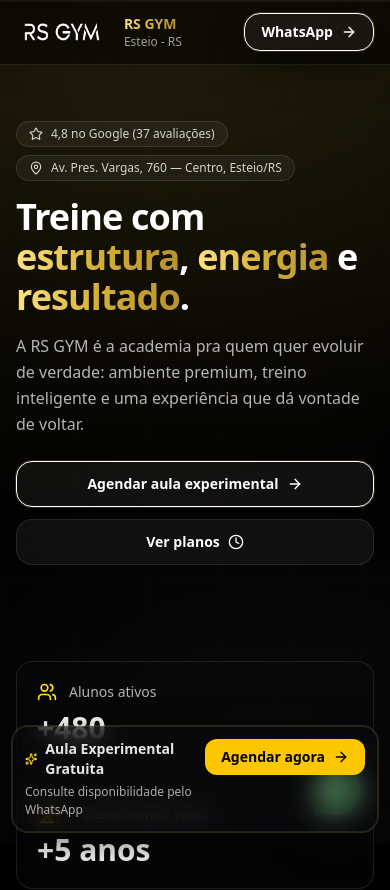
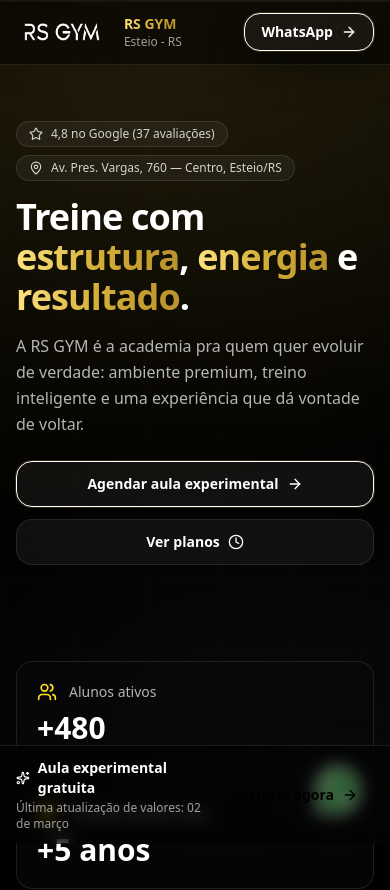
Before and after one commit to Rafael-Turossi-Vargas/RS-GYM-PUBLIC, a React (Vite) app: page / in a window 390 px wide. Shown: the top 890 px of the page. Built offline with nearby package versions, Linux system fonts and the light colour scheme.

Commit message:
Initial commit RS-GYM website

```diff
--- a/src/components/StickyTrialBar.tsx
+++ b/src/components/StickyTrialBar.tsx
@@ -1,51 +1,36 @@
-import React from "react";
 import { ArrowRight, Sparkles } from "lucide-react";
 import { buildWhatsAppLink } from "../lib/brand";
-
-function formatPtBRDate(d: Date) {
-  // 02 de março (sem ano, bem “marketing”)
-  return d.toLocaleDateString("pt-BR", { day: "2-digit", month: "long" });
-}
 
 export default function StickyTrialBar() {
   const wa = buildWhatsAppLink();
 
-  // ✅ Urgência “real” e discreta
-  const updatedLabel = React.useMemo(() => {
-    const now = new Date();
-    return `Consulte disponibilidade pelo WhatsApp`;
-  }, []);
+  const lastUpdate = new Date().toLocaleDateString("pt-BR", {
+    day: "2-digit",
+    month: "long",
+  });
 
   return (
-    <>
-      {/* ✅ Mobile bottom sticky */}
-      <div className="fixed inset-x-0 bottom-0 z-[60] block md:hidden">
-        <div className="mx-auto max-w-6xl px-3 pb-3">
-          <div className="glass shadow-glow rounded-2xl p-3">
-            <div className="flex items-start justify-between gap-3">
+    <div className="fixed inset-x-0 bottom-0 z-[60] border-t border-white/10 bg-black/70 backdrop-blur supports-[backdrop-filter]:bg-black/55">
+      <div className="mx-auto flex w-full max-w-6xl items-center justify-between gap-3 px-4 py-3 sm:px-6 lg:px-8">
         <div className="min-w-0">
-                <div className="flex items-center gap-2 text-sm text-white/90">
-                  <Sparkles className="h-4 w-4 text-yellow-300" />
-                  <span className="font-semibold">Aula Experimental Gratuita</span>
+          <div className="flex items-center gap-2 text-sm font-semibold text-white">
+            <Sparkles className="h-4 w-4 text-gold-500" />
+            Aula experimental gratuita
           </div>
-                <div className="mt-1 text-[12px] text-white/65">{updatedLabel}</div>
+          <div className="mt-0.5 text-xs text-white/60">
+            Última atualização de valores: {lastUpdate}
+          </div>
         </div>
 
         <a
           href={wa}
           target="_blank"
           rel="noreferrer"
-                className="shrink-0 inline-flex items-center gap-2 rounded-xl bg-yellow-400 px-4 py-2 text-sm font-semibold text-black hover:brightness-95 active:scale-[0.99] transition"
+          className="shrink-0 inline-flex items-center justify-center gap-2 rounded-2xl bg-gold-500 px-4 py-2 text-sm font-semibold text-black hover:brightness-110 transition"
         >
           Agendar agora <ArrowRight className="h-4 w-4" />
         </a>
       </div>
     </div>
-        </div>
-      </div>
-
-      {/* ✅ reserva de espaço no fim (pra não “tapar” conteúdo no mobile) */}
-      <div className="h-[88px] md:hidden" />
-    </>
   );
 }
--- a/src/sections/Coaches.tsx
+++ b/src/sections/Coaches.tsx
@@ -1,4 +1,3 @@
-import React from "react";
 import { BadgeCheck } from "lucide-react";
 
 const COACHES = [
--- a/src/sections/Comparison.tsx
+++ b/src/sections/Comparison.tsx
@@ -1,4 +1,3 @@
-import React from "react";
 import { motion } from "framer-motion";
 import { Check, X, Sparkles, ArrowRight } from "lucide-react";
 import { buildWhatsAppLink } from "../lib/brand";
--- a/src/sections/HowItWorks.tsx
+++ b/src/sections/HowItWorks.tsx
@@ -1,4 +1,3 @@
-import React from "react";
 import { motion } from "framer-motion";
 import { CalendarCheck, ClipboardList, Dumbbell } from "lucide-react";
 import { buildWhatsAppLink } from "../lib/brand";
--- a/src/sections/PeakHours.tsx
+++ b/src/sections/PeakHours.tsx
@@ -1,4 +1,3 @@
-import React from "react";
 import { motion } from "framer-motion";
 import { ArrowRight } from "lucide-react";
 import { BRAND, buildWhatsAppLink } from "../lib/brand";
--- a/src/sections/Premium.tsx
+++ b/src/sections/Premium.tsx
@@ -1,4 +1,3 @@
-import React from "react";
 import { motion } from "framer-motion";
 import { Snowflake, Shield, Sparkles, SprayCan, Users, Dumbbell } from "lucide-react";
 
--- a/src/sections/Stats.tsx
+++ b/src/sections/Stats.tsx
@@ -1,4 +1,3 @@
-import React from "react";
 import { Star, Users, Trophy } from "lucide-react";
 import CountUp from "../components/CountUp";
 import { BRAND } from "../lib/brand";
```
Lines whose indentation alone changed are shown as unchanged.
